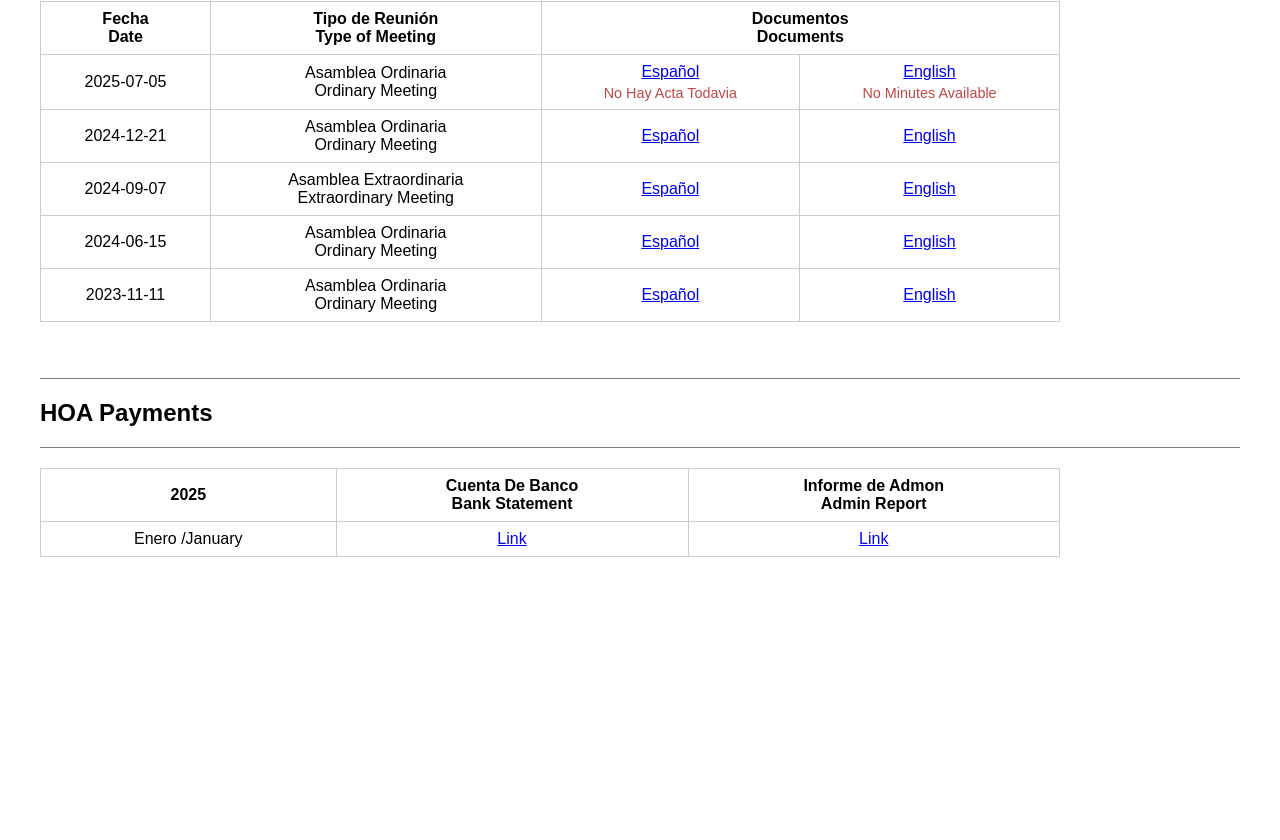
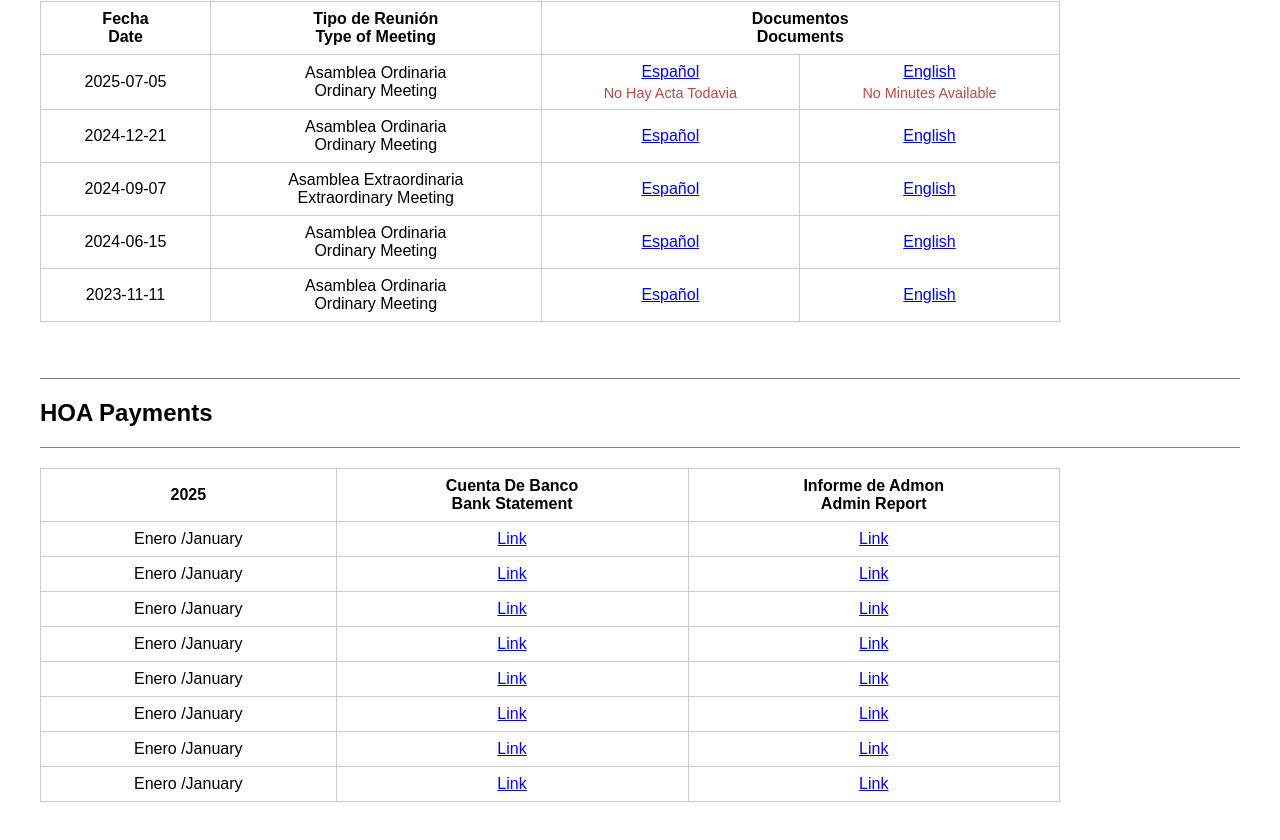
Before and after one commit to grdino/isla-trapani, a Next.js app: page /owners in a window 1280 px wide. Shown: the part 622-1462 px from the top of the page. Before the commit the page ends 1219 px from the top, so only its background shows below. Built offline with nearby package versions, Linux system fonts and the light colour scheme; sample sign-in values are in the browser's storage.

Commit message:
Update owners.js

```diff
--- a/pages/owners.js
+++ b/pages/owners.js
@@ -154,12 +154,103 @@ export default function Owners() {
               <tr>
                 <td data-label="2025">Enero&#10;/January</td>
                 <td data-label="Banco&#10;/Bank">
-                  <a href="/owners-docs/bank-2025-01.pdf" target="_blank" rel="noopener noreferrer">
+                  <a href="/owners-docs/bank_2025-01.pdf" target="_self">
                     Link
                   </a>
                 </td>
                 <td data-label="Admon&#10;/Admin">
-                  <a href="/owners-docs/admin-2025-01.pdf" target="_blank" rel="noopener noreferrer">
+                  <a href="/owners-docs/admin_2025-01.pdf" target="_self">
+                    Link
+                  </a>
+                </td>
+              </tr>
+              <tr>
+                <td data-label="2025">Enero&#10;/January</td>
+                <td data-label="Banco&#10;/Bank">
+                  <a href="/owners-docs/bank_2025-02.pdf" target="_self">
+                    Link
+                  </a>
+                </td>
+                <td data-label="Admon&#10;/Admin">
+                  <a href="/owners-docs/admin_2025-02.pdf" target="_self">
+                    Link
+                  </a>
+                </td>
+              </tr>
+              <tr>
+                <td data-label="2025">Enero&#10;/January</td>
+                <td data-label="Banco&#10;/Bank">
+                  <a href="/owners-docs/bank_2025-03.pdf" target="_self">
+                    Link
+                  </a>
+                </td>
+                <td data-label="Admon&#10;/Admin">
+                  <a href="/owners-docs/admin_2025-03.pdf" target="_self">
+                    Link
+                  </a>
+                </td>
+              </tr>
+              <tr>
+                <td data-label="2025">Enero&#10;/January</td>
+                <td data-label="Banco&#10;/Bank">
+                  <a href="/owners-docs/bank_2025-04.pdf" target="_self">
+                    Link
+                  </a>
+                </td>
+                <td data-label="Admon&#10;/Admin">
+                  <a href="/owners-docs/admin_2025-04.pdf" target="_self">
+                    Link
+                  </a>
+                </td>
+              </tr>
+              <tr>
+                <td data-label="2025">Enero&#10;/January</td>
+                <td data-label="Banco&#10;/Bank">
+                  <a href="/owners-docs/bank_2025-05.pdf" target="_self">
+                    Link
+                  </a>
+                </td>
+                <td data-label="Admon&#10;/Admin">
+                  <a href="/owners-docs/admin_2025-05.pdf" target="_self">
+                    Link
+                  </a>
+                </td>
+              </tr>
+              <tr>
+                <td data-label="2025">Enero&#10;/January</td>
+                <td data-label="Banco&#10;/Bank">
+                  <a href="/owners-docs/bank_2025-06.pdf" target="_self">
+                    Link
+                  </a>
+                </td>
+                <td data-label="Admon&#10;/Admin">
+                  <a href="/owners-docs/admin_2025-06.pdf" target="_self">
+                    Link
+                  </a>
+                </td>
+              </tr>
+              <tr>
+                <td data-label="2025">Enero&#10;/January</td>
+                <td data-label="Banco&#10;/Bank">
+                  <a href="/owners-docs/bank_2025-07.pdf" target="_self">
+                    Link
+                  </a>
+                </td>
+                <td data-label="Admon&#10;/Admin">
+                  <a href="/owners-docs/admin_2025-07.pdf" target="_self">
+                    Link
+                  </a>
+                </td>
+              </tr>
+              <tr>
+                <td data-label="2025">Enero&#10;/January</td>
+                <td data-label="Banco&#10;/Bank">
+                  <a href="/owners-docs/bank_2025-08.pdf" target="_self">
+                    Link
+                  </a>
+                </td>
+                <td data-label="Admon&#10;/Admin">
+                  <a href="/owners-docs/admin_2025-08.pdf" target="_self">
                     Link
                   </a>
                 </td>
```
